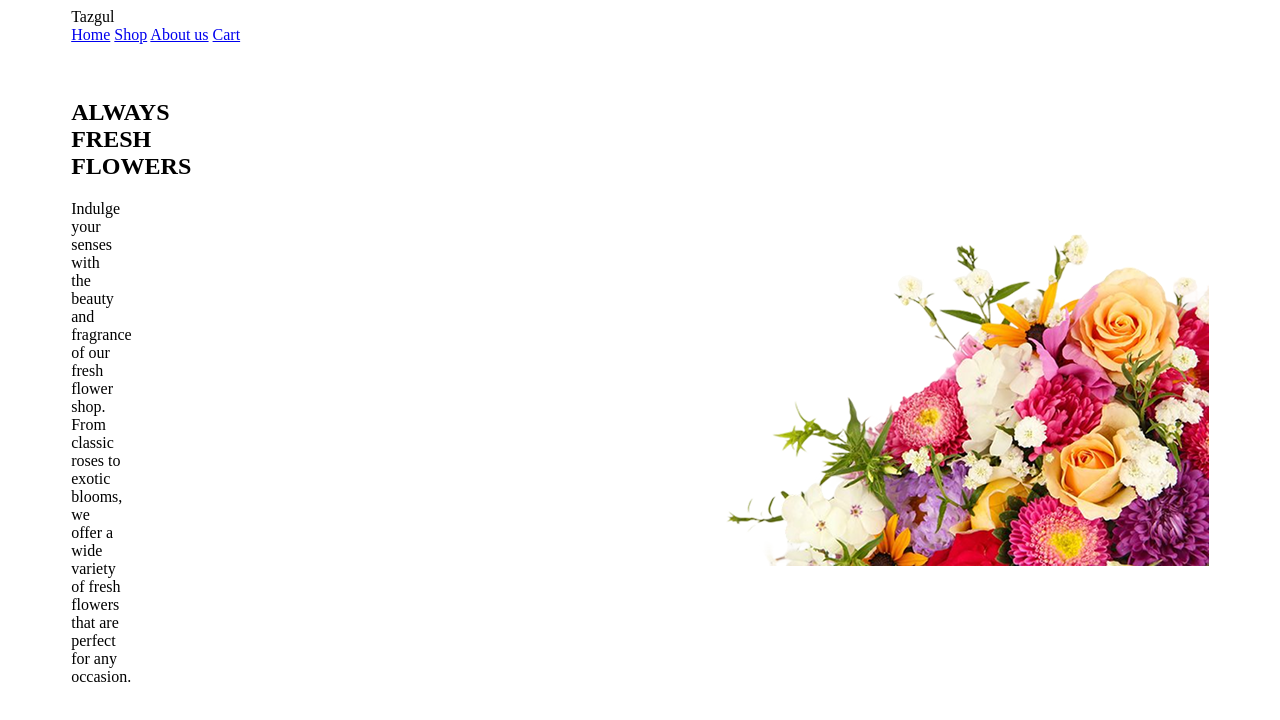
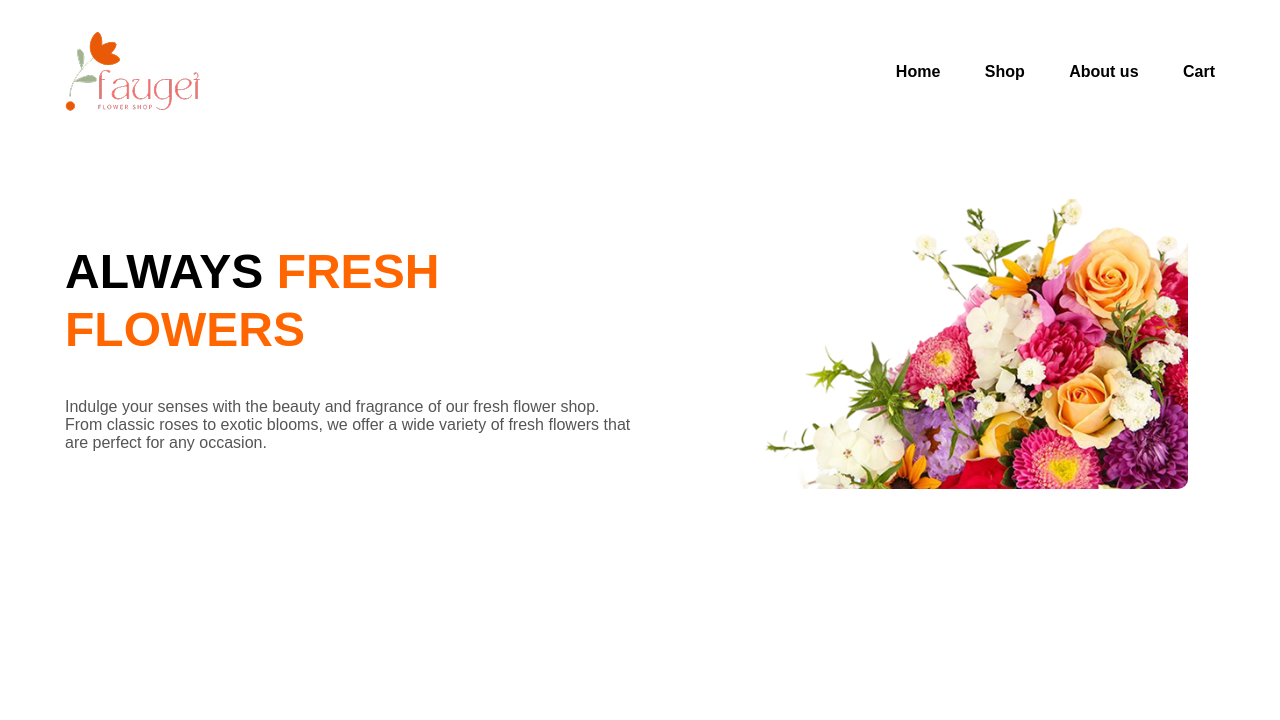
Before and after one commit to aiestudio/responsiveflowerb12a02, a plain HTML site: page index.html in a window 1280 px wide. Drawn offline with Linux system fonts and the light colour scheme.

Commit message:
topcomplete?

```diff
--- a/index.html
+++ b/index.html
@@ -15,7 +15,8 @@
 <header>
         <!--Navbar Logo/Website name on the left Menu items on the right with cart icon Mobile Responsiveness: Logo/website name on the left Cart icon with name on the right as Figma Other navbar elements will be hidden for cleaner mobile experience-->
 
-        <div class="div-logo">Tazgul</div>
+
+        <img src="assets/logo.png" alt="logo flower">
         <nav>
             <a href="#">Home</a>
             <a href="#">Shop</a>
@@ -55,5 +56,5 @@
 <!--Footer Section Website logo on the left Home, features link items just like Figma Mobile Responsiveness: Responsive design like Figma-->
     </footer>
 </body>
-</div>
+
 </html>
--- a/style/style.css
+++ b/style/style.css
@@ -1,5 +1,5 @@
-.body {
-    font-family: arial;
+body {
+    font-family: Arial, sans-serif;
     margin: 0;
     padding: 0;
 }
@@ -10,15 +10,29 @@
     margin: auto;
 }
 
-.header {
+header {
     display: flex;
     justify-content: space-between;
     align-items: center;
-    padding: 20px 0;
+    padding: 30px 0;
+}
+.div-logo {
+    font-size: 2rem;
+    font-weight: 700;
+    color: #ff6600;
+}
+/*navbar*/
+nav a {
+    margin-left: 40px;
+    text-decoration: none;
+    color: #000;
+    font-weight: 700;
+    font-size: 1rem;
+    position: relative;
 }
 
-/*hero section */
-.heroflower{
+/* Hero section */
+.heroflower {
     display: flex;
     justify-content: space-between;
     align-items: center;
@@ -26,6 +40,41 @@
     flex-wrap: wrap;
 }
 
-.hero-text-flower{
-    max-width: 50px;
+.hero-text-flower {
+    max-width: 50%;
+    padding-right: 20px;
 }
+
+.hero-text-flower h1 {
+    font-size: 48px;
+    color: #000;
+    line-height: 1.2;
+}
+
+.hero-text-flower p {
+    margin-top: 20px;
+    font-size: 16px;
+    color: #555;
+}
+
+.highlight {
+    color: #ff6600;
+    font-weight: bold;
+}
+
+.highlight-orange {
+    color: #ff6600;
+    font-weight: bold;
+}
+
+.hero-image-flower {
+    flex: 1;
+    text-align: center;
+}
+
+.hero-image-flower img {
+    width: 100%;
+    max-width: 500px;
+    height: auto;
+    border-radius: 10px;
+}
```
